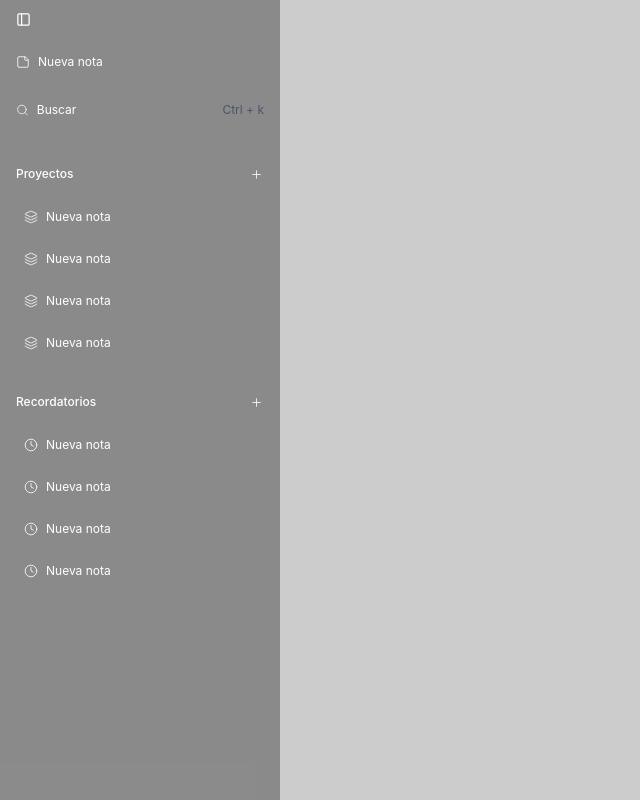
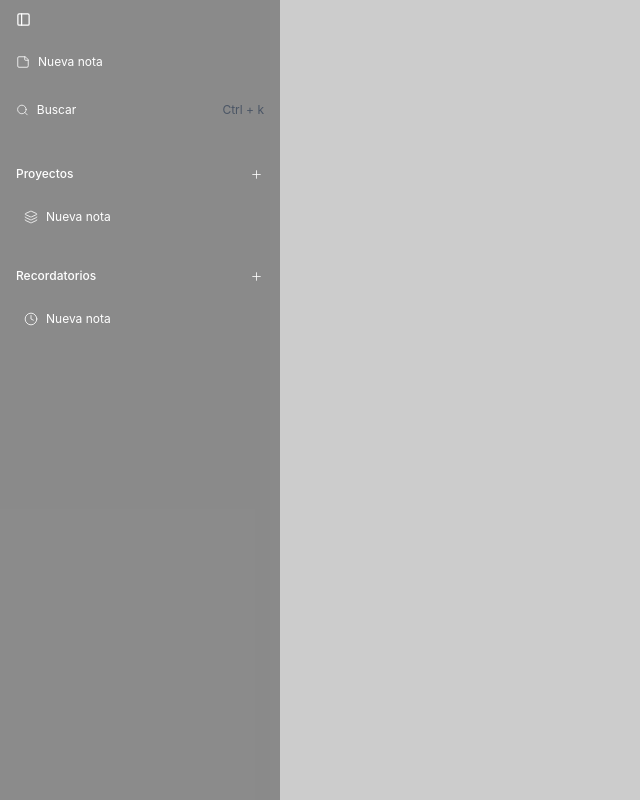
Before and after one commit to Gxstavo-dev/New-app, a React (Vite) app: page / in a window 1280 px wide. Shown: the whole page, without its empty margins (0-640 px from the left). Built offline with nearby package versions, Linux system fonts and the light colour scheme.

Commit message:
chore: quitar framer-motion de Projects y Remembers

```diff
--- a/package.json
+++ b/package.json
@@ -14,7 +14,6 @@
     "@tauri-apps/api": "^2",
     "@tauri-apps/plugin-opener": "^2",
     "@tauri-apps/plugin-sql": "~2.4.1",
-    "framer-motion": "^13.2.0",
     "lucide-react": "^1.44.0",
     "react": "^19.1.0",
     "react-dom": "^19.1.0",
--- a/src/components/SideBar/Projects.tsx
+++ b/src/components/SideBar/Projects.tsx
@@ -1,37 +1,11 @@
-import { AnimatePresence, motion, Variants } from 'framer-motion';
 import { Layers, Plus } from 'lucide-react';
 import { useState } from 'react';
-
-const listVariants: Variants = {
-  hidden: { height: 0, opacity: 0 },
-  visible: {
-    height: 'auto',
-    opacity: 1,
-    transition: {
-      duration: 0.45,
-      ease: [0.32, 0.72, 0, 1],
-      staggerChildren: 0.06,
-      delayChildren: 0.08,
-    },
-  },
-  exit: {
-    height: 0,
-    opacity: 0,
-    transition: { duration: 0.25, ease: 'easeIn' },
-  },
-};
-
-const itemVariants: Variants = {
-  hidden: { opacity: 0, y: -6, scale: 0.98 },
-  visible: { opacity: 1, y: 0, scale: 1, transition: { duration: 0.25, ease: 'easeOut' } },
-  exit: { opacity: 0 },
-};
 
 export default function Projects() {
   const [hidde, setHidde] = useState(false);
 
   return (
-    <article className="w-full max-h-65 flex gap-4 flex-col p-4 overflow-scroll">
+    <article className="w-full max-h-65 flex gap-4 flex-col p-4">
       <div className="w-full h-5 flex items-center justify-between">
         <p className="text-white text-[12px] font-medium cursor-pointer" onClick={() => setHidde(!hidde)}>
           Proyectos
@@ -41,49 +15,14 @@ export default function Projects() {
         </button>
       </div>
 
-      <AnimatePresence initial={false}>
       {!hidde && (
-          <motion.div
-            key="projects-list"
-            variants={listVariants}
-            initial="hidden"
-            animate="visible"
-            exit="exit"
-            className="w-full overflow-hidden"
-          >
         <div className="w-full flex flex-col gap-2">
-              <motion.button
-                variants={itemVariants}
-                className="w-full p-2 text-[12px] text-white flex items-center gap-2 pl-2 rounded-md hover:bg-neutral-800/40 cursor-pointer"
-              >
+          <button className="w-full p-2 text-[12px] text-white flex items-center gap-2 pl-2 rounded-md hover:bg-neutral-800/40 cursor-pointer">
             <Layers width={14} height={14} strokeWidth="1.4" />
             Nueva nota
-              </motion.button>
-              <motion.button
-                variants={itemVariants}
-                className="w-full p-2 text-[12px] text-white flex items-center gap-2 pl-2 rounded-md hover:bg-neutral-800/40 cursor-pointer"
-              >
-                <Layers width={14} height={14} strokeWidth="1.4" />
-                Nueva nota
-              </motion.button>
-              <motion.button
-                variants={itemVariants}
-                className="w-full p-2 text-[12px] text-white flex items-center gap-2 pl-2 rounded-md hover:bg-neutral-800/40 cursor-pointer"
-              >
-                <Layers width={14} height={14} strokeWidth="1.4" />
-                Nueva nota
-              </motion.button>
-              <motion.button
-                variants={itemVariants}
-                className="w-full p-2 text-[12px] text-white flex items-center gap-2 pl-2 rounded-md hover:bg-neutral-800/40 cursor-pointer"
-              >
-                <Layers width={14} height={14} strokeWidth="1.4" />
-                Nueva nota
-              </motion.button>
+          </button>
         </div>
-          </motion.div>
       )}
-      </AnimatePresence>
     </article>
   );
 }
--- a/src/components/SideBar/Remembers.tsx
+++ b/src/components/SideBar/Remembers.tsx
@@ -1,31 +1,5 @@
-import { AnimatePresence, motion, Variants } from 'framer-motion';
 import { Clock, Plus } from 'lucide-react';
 import { useState } from 'react';
-
-const listVariants: Variants = {
-  hidden: { height: 0, opacity: 0 },
-  visible: {
-    height: 'auto',
-    opacity: 1,
-    transition: {
-      duration: 0.45,
-      ease: [0.32, 0.72, 0, 1],
-      staggerChildren: 0.06,
-      delayChildren: 0.08,
-    },
-  },
-  exit: {
-    height: 0,
-    opacity: 0,
-    transition: { duration: 0.25, ease: 'easeIn' },
-  },
-};
-
-const itemVariants: Variants = {
-  hidden: { opacity: 0, y: -6, scale: 0.98 },
-  visible: { opacity: 1, y: 0, scale: 1, transition: { duration: 0.25, ease: 'easeOut' } },
-  exit: { opacity: 0 },
-};
 
 export default function Remembers() {
   const [hidde, setHidde] = useState(false);
@@ -41,49 +15,14 @@ export default function Remembers() {
         </button>
       </div>
 
-      <AnimatePresence initial={false}>
       {!hidde && (
-          <motion.div
-            key="remembers-list"
-            variants={listVariants}
-            initial="hidden"
-            animate="visible"
-            exit="exit"
-            className="w-full overflow-hidden"
-          >
         <div className="w-full flex flex-col gap-2">
-              <motion.button
-                variants={itemVariants}
-                className="w-full p-2 text-[12px] text-white flex items-center gap-2 pl-2 rounded-md hover:bg-neutral-800/40 cursor-pointer"
-              >
+          <button className="w-full p-2 text-[12px] text-white flex items-center gap-2 pl-2 rounded-md hover:bg-neutral-800/40 cursor-pointer">
             <Clock width={14} height={14} strokeWidth="1.4" />
             Nueva nota
-              </motion.button>
-              <motion.button
-                variants={itemVariants}
-                className="w-full p-2 text-[12px] text-white flex items-center gap-2 pl-2 rounded-md hover:bg-neutral-800/40 cursor-pointer"
-              >
-                <Clock width={14} height={14} strokeWidth="1.4" />
-                Nueva nota
-              </motion.button>
-              <motion.button
-                variants={itemVariants}
-                className="w-full p-2 text-[12px] text-white flex items-center gap-2 pl-2 rounded-md hover:bg-neutral-800/40 cursor-pointer"
-              >
-                <Clock width={14} height={14} strokeWidth="1.4" />
-                Nueva nota
-              </motion.button>
-              <motion.button
-                variants={itemVariants}
-                className="w-full p-2 text-[12px] text-white flex items-center gap-2 pl-2 rounded-md hover:bg-neutral-800/40 cursor-pointer"
-              >
-                <Clock width={14} height={14} strokeWidth="1.4" />
-                Nueva nota
-              </motion.button>
+          </button>
         </div>
-          </motion.div>
       )}
-      </AnimatePresence>
     </article>
   );
 }
```
Also changed, not shown: 1 other file (tests, documents, lock files or other folders). Lines whose indentation alone changed are shown as unchanged.
